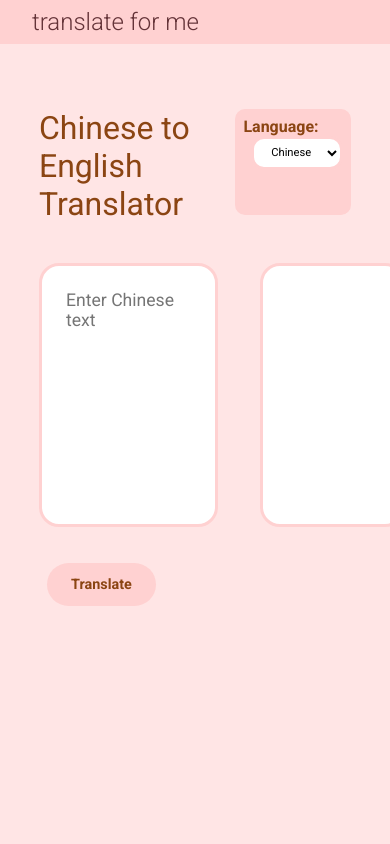
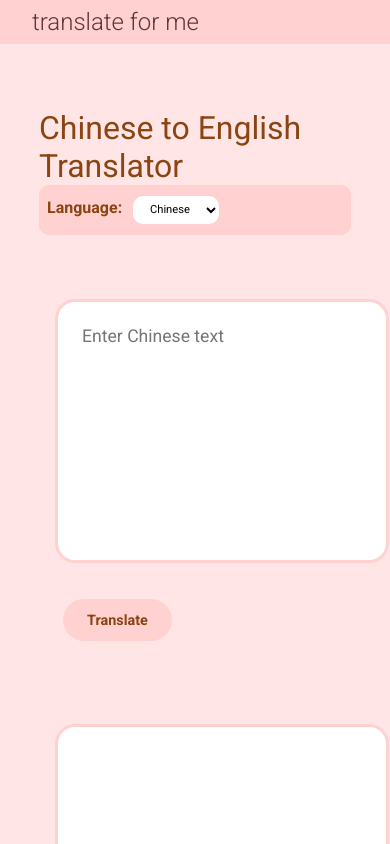
Before and after one commit to sroodsari/translate-for-me, a React (Create React App) app in the folder frontend/: page / in a window 390 px wide. Shown: the top 844 px of the page. Built offline with nearby package versions, Linux system fonts and the light colour scheme.

Commit message:
adjust for phone screen

```diff
--- a/frontend/src/App.css
+++ b/frontend/src/App.css
@@ -50,6 +50,8 @@ h2 {
   overflow: hidden;
 }
 
+
+
 .column-container {
   display: flex;
   flex-direction: row;
@@ -69,6 +71,32 @@ h2 {
   margin-left: 3rem;
   /* space between columns */
 }
+
+@media (max-width: 768px) {
+  .column-container {
+    flex-direction: column;
+    /* Change to a column layout */
+  }
+
+  .column-left {
+    flex: 1;
+    margin: 1rem;
+  }
+
+  .column-right {
+    flex: 1;
+    /* Allows columns to grow equally */
+    margin: 1rem;
+    /* space between columns */
+  }
+
+  .container-header {
+    flex-direction: column;
+  }
+
+
+}
+
 
 h1 {
   color: var(--accent-brown);
--- /dev/null
+++ b/package.json
@@ -0,0 +1,5 @@
+{
+  "dependencies": {
+    "react-vertical-timeline-component": "^3.5.3"
+  }
+}
```
Also changed, not shown: 1 other file (tests, documents, lock files or other folders).
